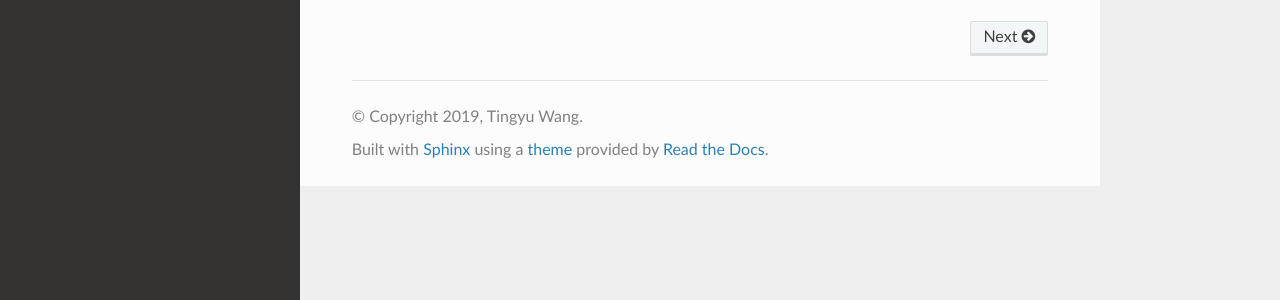
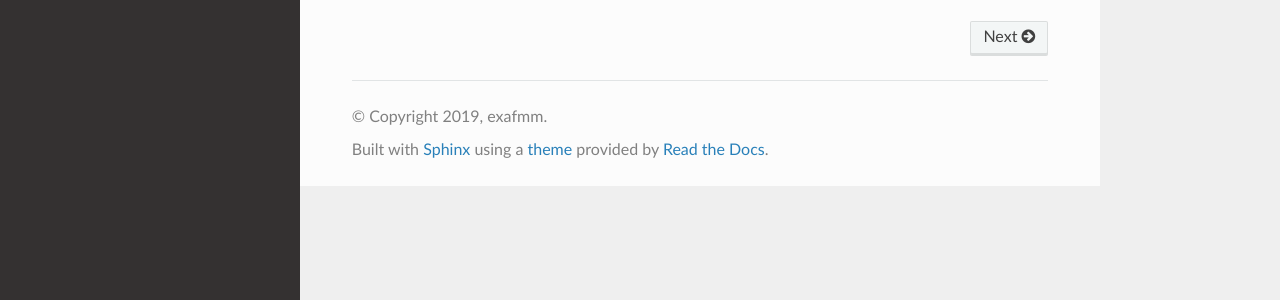
Before and after one commit to exafmm/exafmm-t, a Sphinx documentation site: the page built from docs/source/index.rst, in a window 1280 px wide. Shown: the part 392-692 px from the top of the page. Built offline with Sphinx 7.4.7 and the Read the Docs theme 2.0.0, drawn with Linux system fonts in a browser that asks for light colours; pages that are not in the unit, such as notebooks, are missing from menus.

Commit message:
change author to exafmm, ignore xml/ & build/ in docs

```diff
--- a/docs/source/conf.py
+++ b/docs/source/conf.py
@@ -20,8 +20,8 @@
 # -- Project information -----------------------------------------------------
 
 project = 'exafmm-t'
-copyright = '2019, Tingyu Wang'
-author = 'Tingyu Wang'
+copyright = '2019, exafmm'
+author = 'exafmm'
 
 # The short X.Y version
 version = ''
```
Also changed, not shown: 1 other file.
